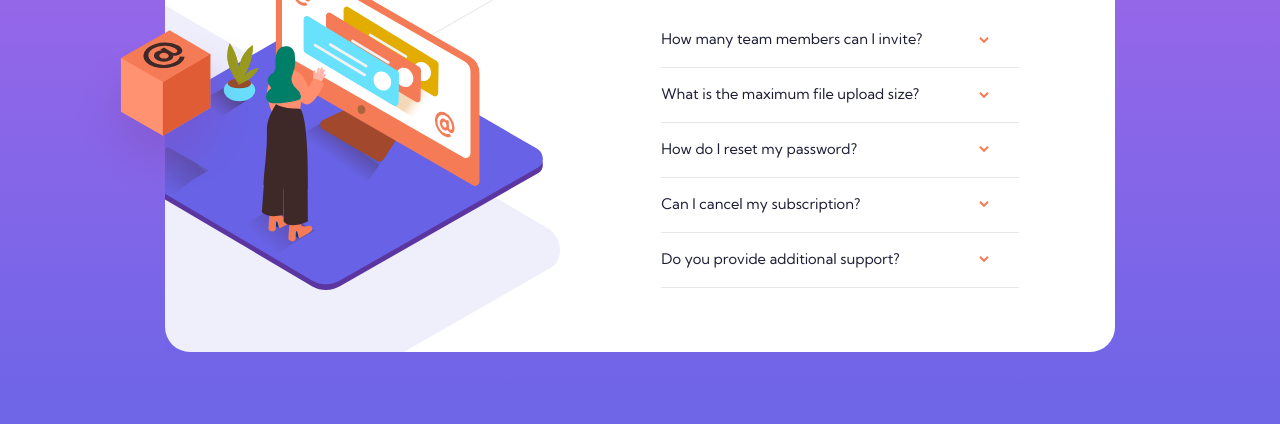
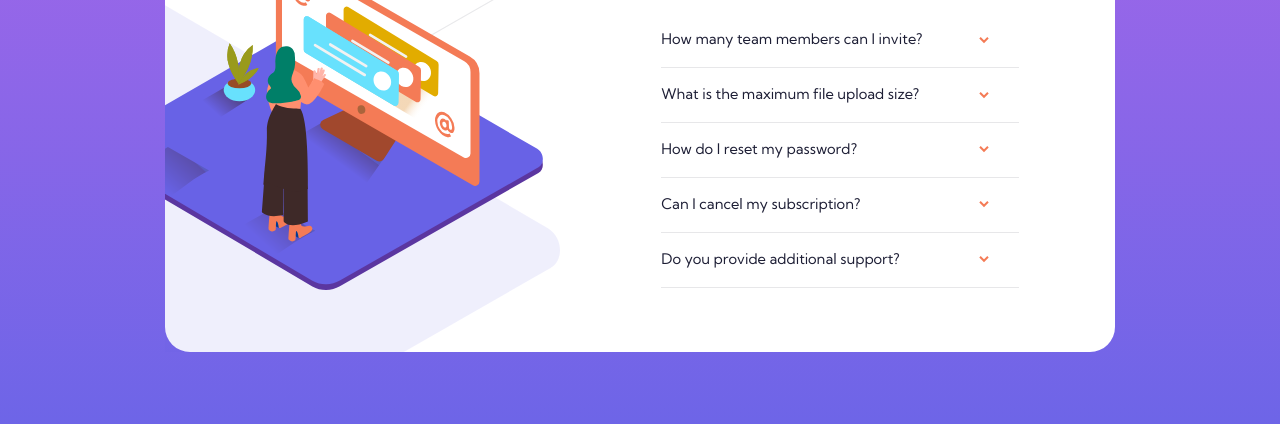
Before and after one commit to tan911/FAQ-accordion-app, a website: page index.html in a window 1280 px wide. Shown: the part 280-704 px from the top of the page. Drawn offline with Linux system fonts and the light colour scheme.

Commit message:
fixing images

```diff
--- a/index.html
+++ b/index.html
@@ -21,7 +21,6 @@
           <img class="primary__image" src="./svg/illustration-woman-online-mobile.svg" alt=""/>
         </picture>
       </div>
-      <img class="box__image" src="./svg/illustration-box-desktop.svg" alt=""/>
       <div class="accordion">
         <h2 class="accordion__title">FAQ</h2>
         <div class="accordion__heading__container">
```
